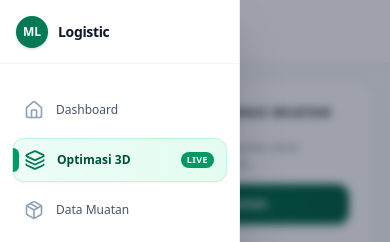
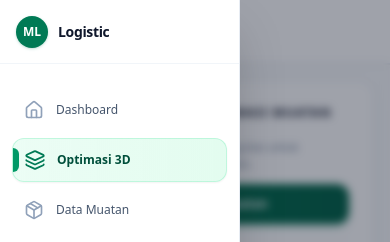
Before and after one commit to ramsaairil/my-app, a Next.js app: page /optimasi in a window 390 px wide. Shown: the top 242 px of the page. Built offline with nearby package versions, Linux system fonts and the light colour scheme.

Commit message:
feat: implement collapsible Sidebar component with responsive navigation and state management

```diff
--- a/app/components/Sidebar.tsx
+++ b/app/components/Sidebar.tsx
@@ -19,9 +19,9 @@ export default function Sidebar() {
   const pathname = usePathname();
   const { isOpen, toggle } = useSidebar();
 
-  const navigationItems = [
+  const navigationItems: { id: string; label: string; icon: React.ComponentType<{ size?: number; className?: string }>; href: string; badge?: string }[] = [
     { id: "dashboard", label: "Dashboard", icon: Home, href: "/dashboard" },
-    { id: "optimasi", label: "Optimasi 3D", icon: Layers, href: "/optimasi", badge: "Live" },
+    { id: "optimasi", label: "Optimasi 3D", icon: Layers, href: "/optimasi" },
     { id: "cargo", label: "Data Muatan", icon: Package, href: "/cargo" },
     { id: "fleet", label: "Operasional Armada", icon: Truck, href: "/trucks" },
   ];
```
